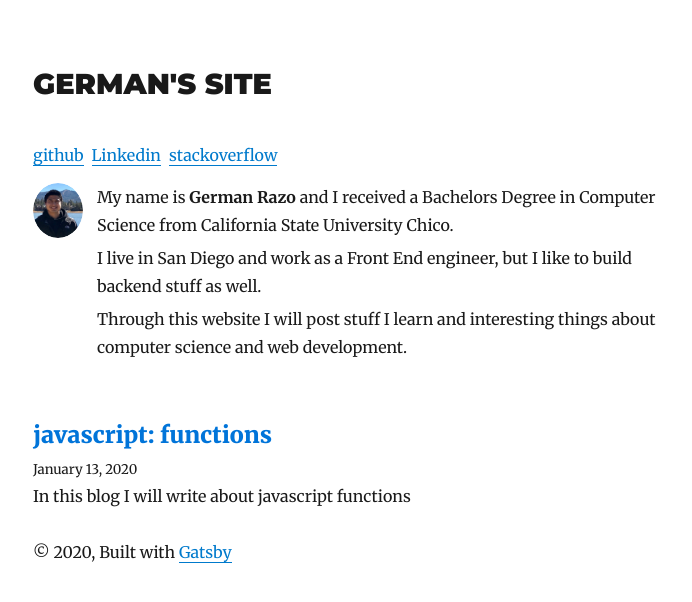
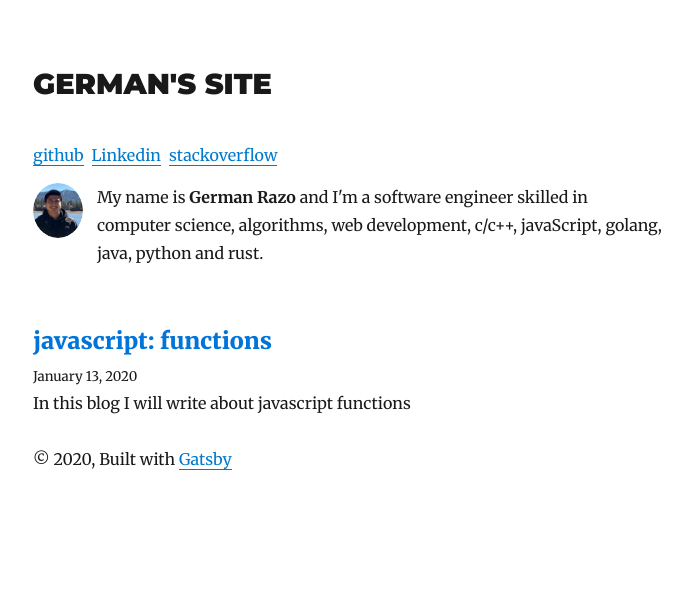
Before and after one commit to german9304/personal_site, a Gatsby site: page / in a window 1280 px wide. Shown: the whole page, without its empty margins (292-984 px from the left). Built offline with nearby package versions, Linux system fonts and the light colour scheme; Gatsby itself is replaced by a stand-in of ours; some packages are replaced by stand-ins of ours.

Commit message:
Description
Update description info, removed data

```diff
--- a/src/components/bio.js
+++ b/src/components/bio.js
@@ -47,16 +47,8 @@ function Bio() {
         />
         <div className="info">
           <p>
-            My name is <strong>{author}</strong> and I received a Bachelors
-            Degree in Computer Science from California State University Chico.
-          </p>
-          <p>
-            I live in San Diego and work as a Front End engineer, but I like to
-            build backend stuff as well.
-          </p>
-          <p>
-            Through this website I will post stuff I learn and interesting
-            things about computer science and web development.
+            My name is <strong>{author}</strong> and I'm a software engineer skilled in computer science, algorithms, web development, c/c++, javaScript, golang,
+            java, python and rust.
           </p>
         </div>
       </div>
```
Also changed, not shown: 1 other file.
